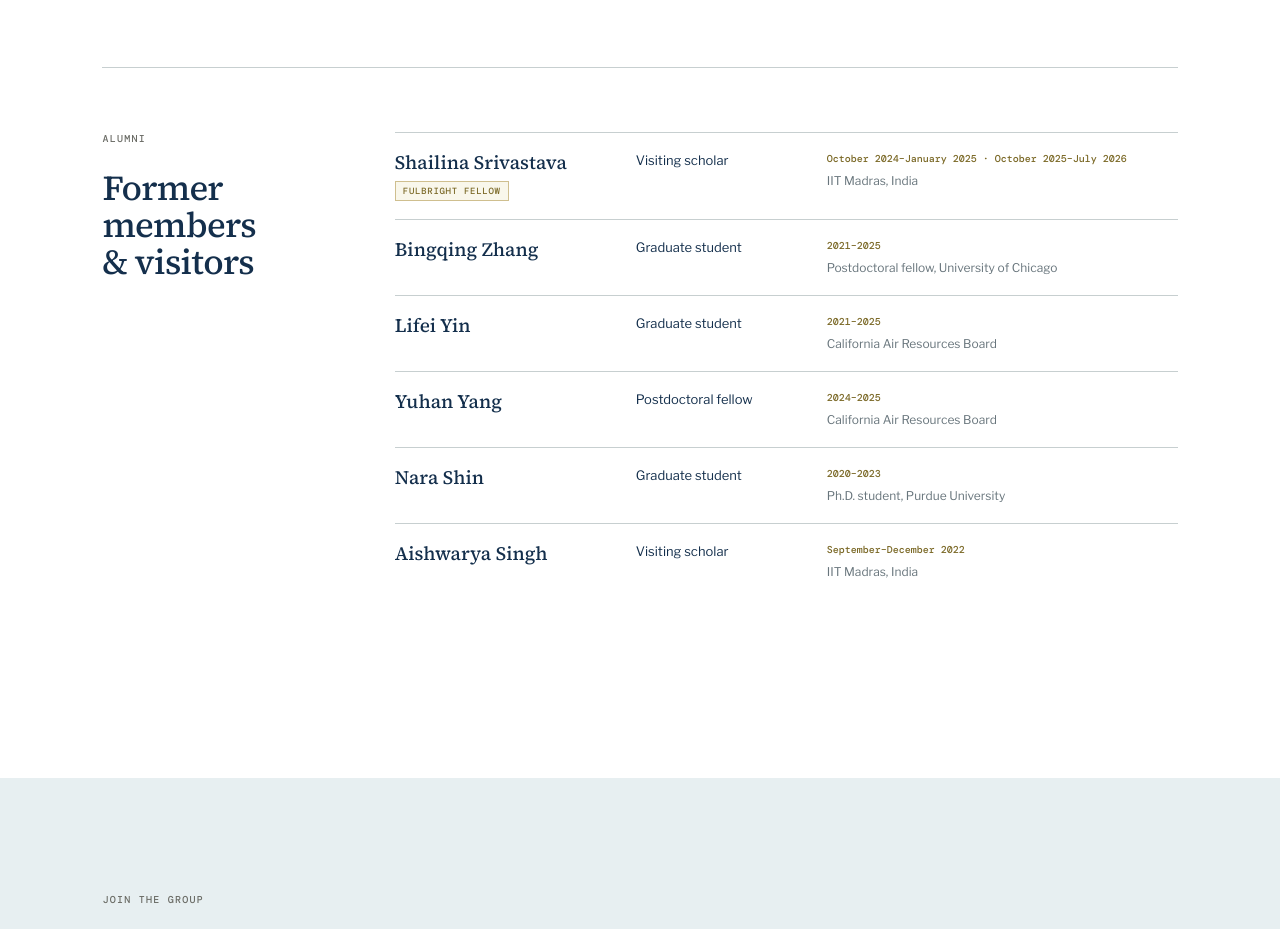
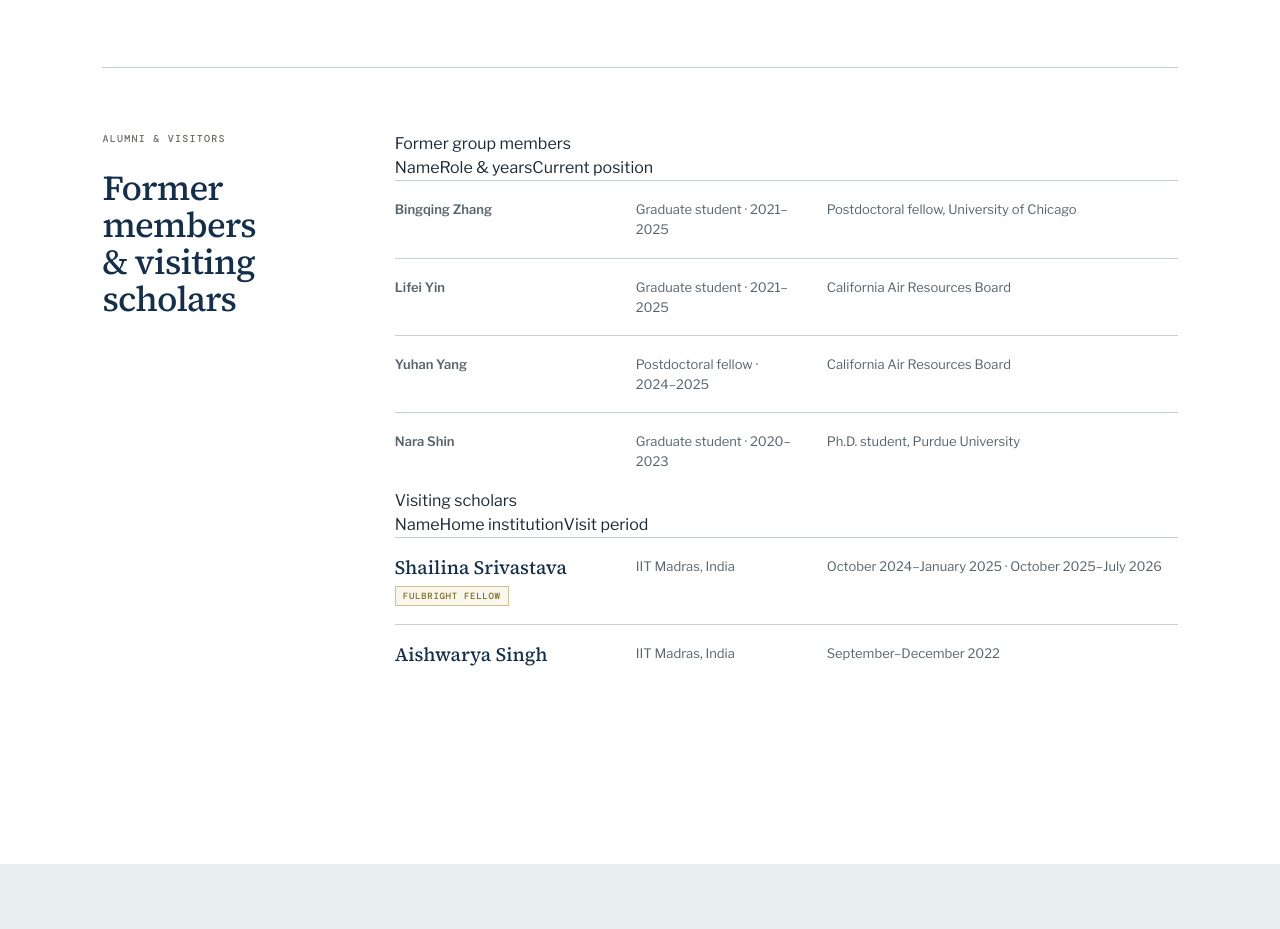
Before and after one commit to pengfeiliu371/aerosol-climate-health-lab-website, a Next.js app: page /people in a window 1280 px wide. Shown: the part 1980-2909 px from the top of the page. Built offline with nearby package versions, Linux system fonts and the light colour scheme; no server answers.

Commit message:
Separate former members and visiting scholars

```diff
--- a/app/people/page.tsx
+++ b/app/people/page.tsx
@@ -24,43 +24,40 @@ const members = [
     image: "/images/people/longkun-he.jpg"
   }
 ];
-const alumni = [
+const formerMembers = [
+  {
+    name: "Bingqing Zhang",
+    roleAndPeriod: "Graduate student · 2021–2025",
+    currentPosition: "Postdoctoral fellow, University of Chicago",
+  },
+  {
+    name: "Lifei Yin",
+    roleAndPeriod: "Graduate student · 2021–2025",
+    currentPosition: "California Air Resources Board",
+  },
+  {
+    name: "Yuhan Yang",
+    roleAndPeriod: "Postdoctoral fellow · 2024–2025",
+    currentPosition: "California Air Resources Board",
+  },
+  {
+    name: "Nara Shin",
+    roleAndPeriod: "Graduate student · 2020–2023",
+    currentPosition: "Ph.D. student, Purdue University",
+  },
+];
+
+const visitingScholars = [
   {
     name: "Shailina Srivastava",
-    role: "Visiting scholar",
-    period: "October 2024–January 2025 · October 2025–July 2026",
-    note: "IIT Madras, India",
+    homeInstitution: "IIT Madras, India",
+    visitPeriod: "October 2024–January 2025 · October 2025–July 2026",
     honor: "Fulbright Fellow",
   },
   {
-    name: "Bingqing Zhang",
-    role: "Graduate student",
-    period: "2021–2025",
-    note: "Postdoctoral fellow, University of Chicago",
-  },
-  {
-    name: "Lifei Yin",
-    role: "Graduate student",
-    period: "2021–2025",
-    note: "California Air Resources Board",
-  },
-  {
-    name: "Yuhan Yang",
-    role: "Postdoctoral fellow",
-    period: "2024–2025",
-    note: "California Air Resources Board",
-  },
-  {
-    name: "Nara Shin",
-    role: "Graduate student",
-    period: "2020–2023",
-    note: "Ph.D. student, Purdue University",
-  },
-  {
     name: "Aishwarya Singh",
-    role: "Visiting scholar",
-    period: "September–December 2022",
-    note: "IIT Madras, India",
+    homeInstitution: "IIT Madras, India",
+    visitPeriod: "September–December 2022",
   },
 ];
 
@@ -80,12 +77,24 @@ export default function PeoplePage() {
         <ul className="member-list">{members.map(({ name, role, image }) => <li key={name}><div className="member-copy"><strong>{name}</strong><span>{role}</span></div><img className="profile-photo" src={sitePath(image)} alt={name} loading="lazy" /></li>)}</ul>
       </section>
       <section className="people-section alumni-section">
-        <div className="people-section-heading"><p className="kicker">ALUMNI</p><h2>Former members<br />&amp; visitors</h2></div>
-        <ul className="alumni-list">{alumni.map(({ name, role, period, note, honor }) => <li key={name}>
-          <div className="alumni-name"><strong>{name}</strong>{honor ? <span className="alumni-honor">{honor}</span> : null}</div>
-          <span className="alumni-role">{role}</span>
-          <div className="alumni-details"><span className="alumni-period">{period}</span><span className="alumni-note">{note}</span></div>
-        </li>)}</ul>
+        <div className="people-section-heading"><p className="kicker">ALUMNI &amp; VISITORS</p><h2>Former members<br />&amp; visiting scholars</h2></div>
+        <div className="alumni-groups">
+          <section className="alumni-group">
+            <h3>Former group members</h3>
+            <div className="alumni-column-labels" aria-hidden="true"><span>Name</span><span>Role &amp; years</span><span>Current position</span></div>
+            <ul className="alumni-list">{formerMembers.map(({ name, roleAndPeriod, currentPosition }) => <li key={name}>
+              <strong>{name}</strong><span>{roleAndPeriod}</span><span>{currentPosition}</span>
+            </li>)}</ul>
+          </section>
+          <section className="alumni-group visiting-group">
+            <h3>Visiting scholars</h3>
+            <div className="alumni-column-labels" aria-hidden="true"><span>Name</span><span>Home institution</span><span>Visit period</span></div>
+            <ul className="alumni-list">{visitingScholars.map(({ name, homeInstitution, visitPeriod, honor }) => <li key={name}>
+              <div className="alumni-name"><strong>{name}</strong>{honor ? <span className="alumni-honor">{honor}</span> : null}</div>
+              <span>{homeInstitution}</span><span>{visitPeriod}</span>
+            </li>)}</ul>
+          </section>
+        </div>
       </section>
     </section>
     <section className="join"><p className="kicker">JOIN THE GROUP</p><h2>We welcome curious,<br />careful scientists.</h2><p>Prospective students and collaborators are encouraged to contact Prof. Liu.</p><a className="quiet-link dark" href={sitePath("/contact")}>Contact the group <span>→</span></a></section>
```
